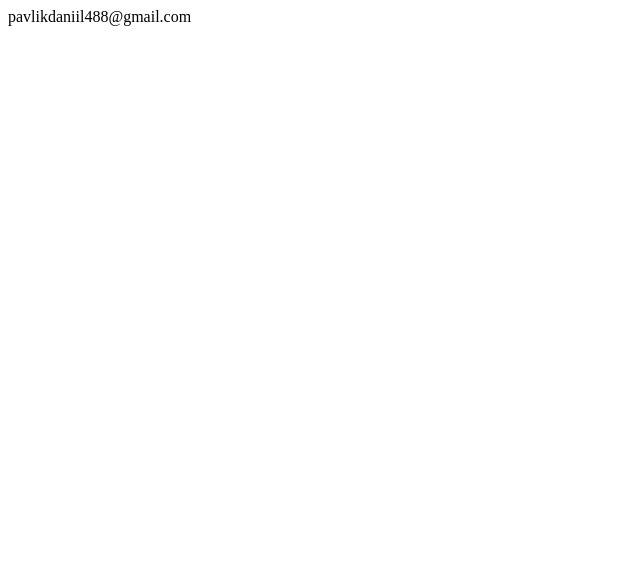
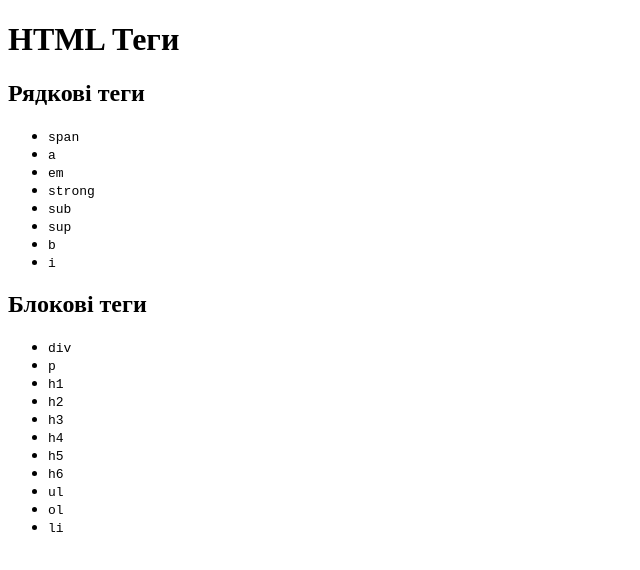
Before and after one commit to DenialXx12/DenialX, a plain HTML site: page index.html in a window 1280 px wide. Shown: the whole page, without its empty margins (0-640 px from the left). Drawn offline with Linux system fonts and the light colour scheme.

Commit message:
first commit

```diff
--- a/index.html
+++ b/index.html
@@ -1,11 +1,38 @@
 <!DOCTYPE html>
-<html lang="en">
+<html lang="uk">
 <head>
     <meta charset="UTF-8">
     <meta name="viewport" content="width=device-width, initial-scale=1.0">
-    <title>Document</title>
+    <title>HTML Теги</title>
 </head>
 <body>
+    <h1>HTML Теги</h1>
 
+    <h2>Рядкові теги</h2>
+    <ul>
+        <li><code>span</code></li>
+        <li><code>a</code></li>
+        <li><code>em</code></li>
+        <li><code>strong</code></li>
+        <li><code>sub</code></li>
+        <li><code>sup</code></li>
+        <li><code>b</code></li>
+        <li><code>i</code></li>
+    </ul>
+
+    <h2>Блокові теги</h2>
+    <ul>
+        <li><code>div</code></li>
+        <li><code>p</code></li>
+        <li><code>h1</code></li>
+        <li><code>h2</code></li>
+        <li><code>h3</code></li>
+        <li><code>h4</code></li>
+        <li><code>h5</code></li>
+        <li><code>h6</code></li>
+        <li><code>ul</code></li>
+        <li><code>ol</code></li>
+        <li><code>li</code></li>
+    </ul>
 </body>
-</html>pavlikdaniil488@gmail.com
+</html
```
Also changed, not shown: stule.css (added).
